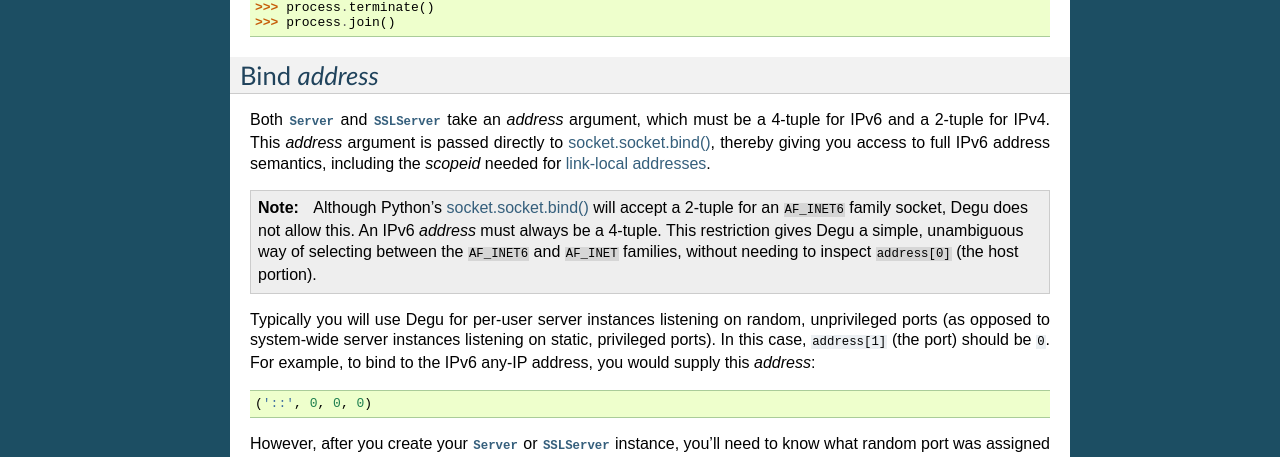
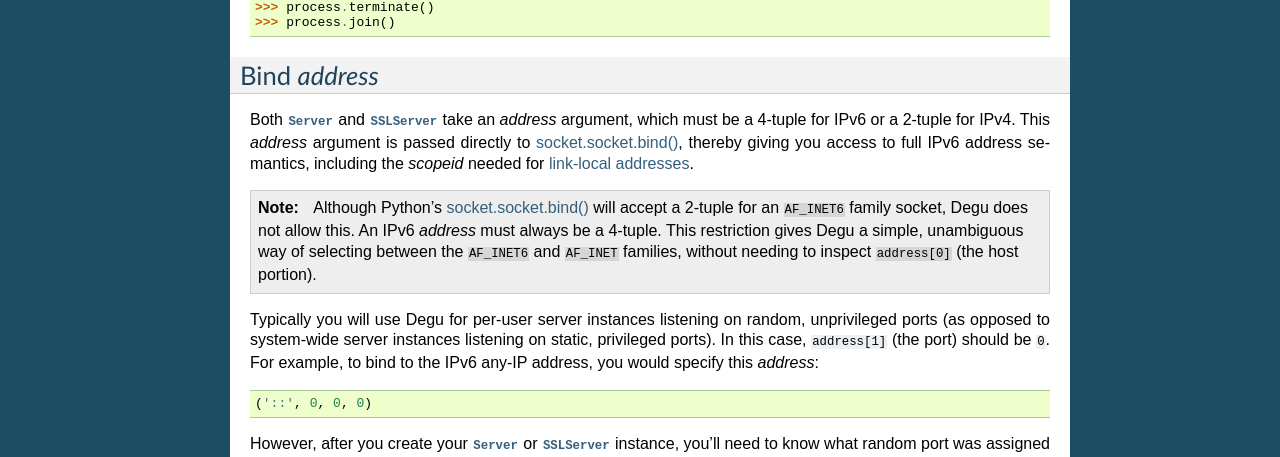
Before and after one commit to json420/degu, a Sphinx documentation site: the page built from doc/degu.server.rst, in a window 1280 px wide. Shown: the part 812-1269 px from the top of the page. Built offline with Sphinx 7.4.7, drawn with Linux system fonts in a browser that asks for light colours.

Commit message:
Gammer fix in degu.server.rst

```diff
--- a/doc/degu.server.rst
+++ b/doc/degu.server.rst
@@ -53,9 +53,10 @@
 --------------
 
 Both :class:`Server` and :class:`SSLServer` take an *address* argument, which
-must be a 4-tuple for IPv6 and a 2-tuple for IPv4.  This *address* argument is
-passed directly to `socket.socket.bind()`_, thereby giving you access to full IPv6
-address semantics, including the *scopeid* needed for `link-local addresses`_.
+must be a 4-tuple for IPv6 or a 2-tuple for IPv4.  This *address* argument is
+passed directly to `socket.socket.bind()`_, thereby giving you access to full
+IPv6 address semantics, including the *scopeid* needed for
+`link-local addresses`_.
 
 .. note::
 
@@ -68,7 +69,7 @@
 Typically you will use Degu for per-user server instances listening on random,
 unprivileged ports (as opposed to system-wide server instances listening on
 static, privileged ports).  In this case, ``address[1]`` (the port) should be
-``0``.  For example, to bind to the IPv6 any-IP address, you would supply this
+``0``.  For example, to bind to the IPv6 any-IP address, you would specify this
 *address*::
 
     ('::', 0, 0, 0)
```
